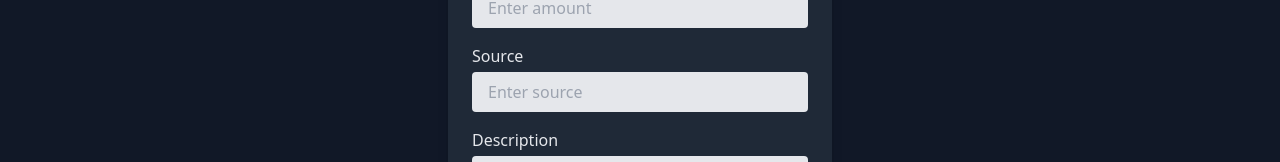
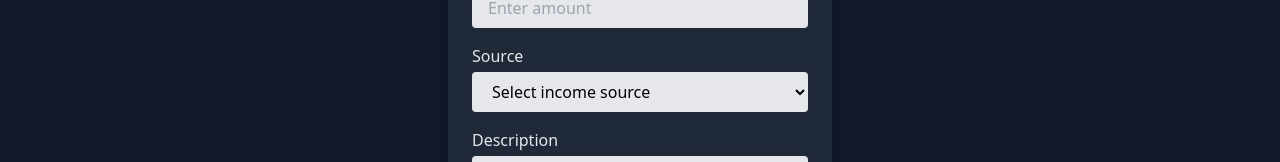
Before and after one commit to RahulRST/expenso-fe, a React app: page /income in a window 1280 px wide. Shown: the part 316-478 px from the top of the page. Built offline with nearby package versions, Linux system fonts and the light colour scheme; the HTML template or start-up script is replaced by a standard one.

Commit message:
expense income categories added

```diff
--- /dev/null
+++ b/src/data/index.tsx
@@ -0,0 +1,17 @@
+const ExpenseCat = [
+    "Food",
+    "Transport",
+    "Entertainment",
+    "Shopping",
+    "Health",
+]
+
+const IncomeCat = [
+    "Salary",
+    "Bonus",
+    "Gift",
+    "Investment",
+    "Other"
+]
+
+export { ExpenseCat, IncomeCat }
--- a/src/pages/expense.tsx
+++ b/src/pages/expense.tsx
@@ -1,4 +1,5 @@
 import React, { useState } from 'react';
+import { ExpenseCat } from '../data';
 
 const Expense: React.FC = () => {
   const [amount, setAmount] = useState('');
@@ -10,7 +11,7 @@ const Expense: React.FC = () => {
     setAmount(e.target.value);
   };
 
-  const handleCategoryChange = (e: React.ChangeEvent<HTMLInputElement>) => {
+  const handleCategoryChange = (e: React.ChangeEvent<HTMLSelectElement>) => {
     setCategory(e.target.value);
   };
 
@@ -54,15 +55,19 @@ const Expense: React.FC = () => {
             <label htmlFor="category" className="block mb-1 text-gray-300">
               Category
             </label>
-            <input
-              type="text"
-              id="category"
+            <select
               value={category}
               onChange={handleCategoryChange}
               className="w-full px-4 py-2 bg-gray-200 rounded focus:outline-none focus:bg-white"
-              placeholder="Enter category"
               required
-            />
+            >
+              <option value="">Select category</option>
+              {ExpenseCat.map((category) => (
+                <option key={category} value={category}>
+                  {category}
+                </option>
+              ))}
+            </select>
           </div>
           <div className="mb-4">
             <label htmlFor="description" className="block mb-1 text-gray-300">
--- a/src/pages/income.tsx
+++ b/src/pages/income.tsx
@@ -1,4 +1,5 @@
 import React, { useState } from 'react';
+import { IncomeCat } from '../data';
 
 const IncomeTracker: React.FC = () => {
   const [amount, setAmount] = useState('');
@@ -10,7 +11,7 @@ const IncomeTracker: React.FC = () => {
     setAmount(e.target.value);
   };
 
-  const handleSourceChange = (e: React.ChangeEvent<HTMLInputElement>) => {
+  const handleSourceChange = (e: React.ChangeEvent<HTMLSelectElement>) => {
     setSource(e.target.value);
   };
 
@@ -57,15 +58,19 @@ const IncomeTracker: React.FC = () => {
             <label htmlFor="source" className="block mb-1 text-gray-200">
               Source
             </label>
-            <input
-              type="text"
-              id="source"
+            <select
               value={source}
               onChange={handleSourceChange}
               className="w-full px-4 py-2 bg-gray-200 rounded focus:outline-none focus:bg-white"
-              placeholder="Enter source"
               required
-            />
+            >
+              <option value="">Select income source</option>
+              {IncomeCat.map((category) => (
+                <option key={category} value={category}>
+                  {category}
+                </option>
+              ))}
+            </select>
           </div>
           <div className="mb-4">
             <label htmlFor="description" className="block mb-1 text-gray-200">
```
